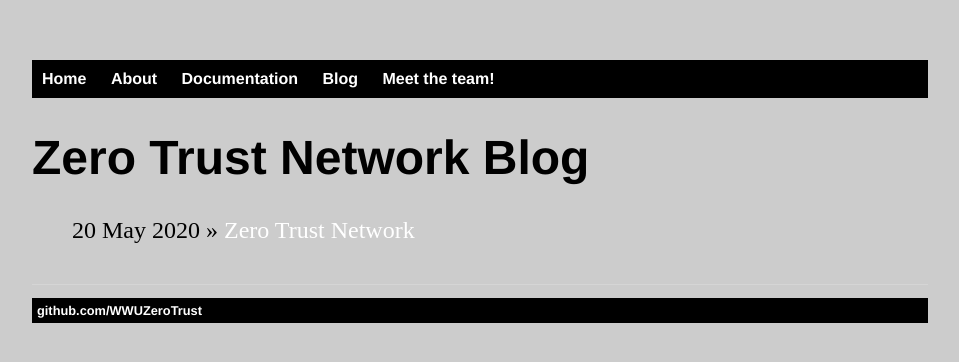
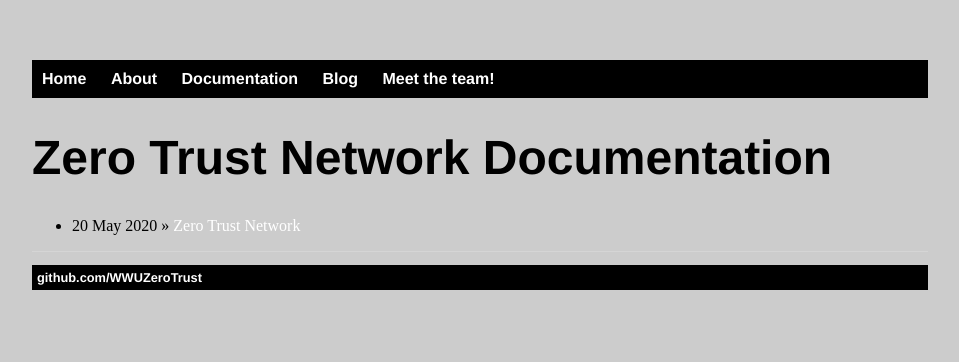
Before and after one commit to WWUZeroTrust/WWUZeroTrust.github.io, a Jekyll site: the page built from Documentation/index.html, in a window 1280 px wide. Shown: the top 362 px of the page, without its empty margins (160-1119 px from the left). Built offline with Jekyll 4.4.1, drawn with Linux system fonts in a browser that asks for light colours.

Commit message:
Update index.html

```diff
--- a/Documentation/index.html
+++ b/Documentation/index.html
@@ -1,9 +1,9 @@
 ---
 layout: default
-title: Zero Trust Network Blog
+title: Zero Trust Network Documentation
 ---
 	<h1>{{ page.title }}</h1>
-	<ul class="posts">
+	<ul class="docs">
 
 	  {% for post in site.posts %}
 	    <li><span>{{ post.date | date_to_string }}</span> » <a href="{{ post.url }}" title="{{ post.title }}">{{ post.title }}</a></li>
```
